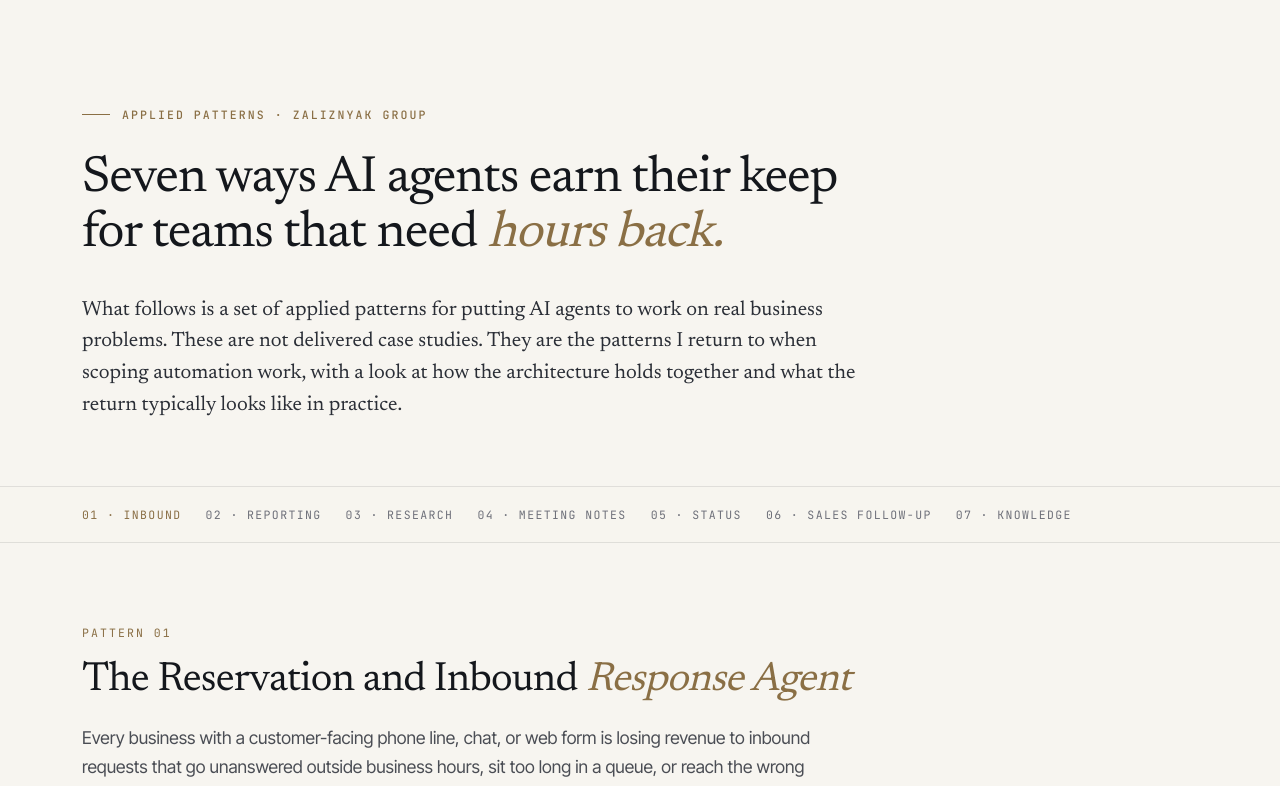
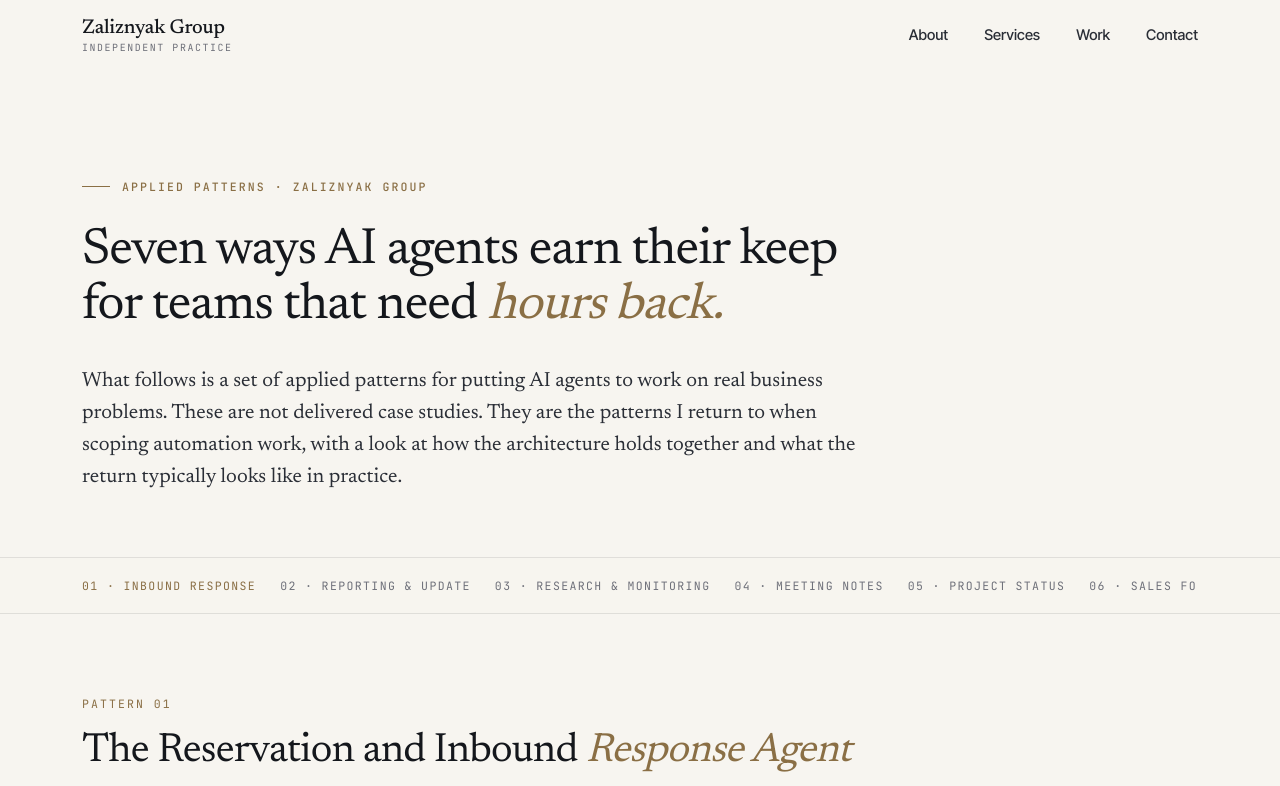
Before and after one commit to sashazaliz/zaliznyak-group, a Next.js app: page /agents in a window 1280 px wide. Shown: the top 786 px of the page. Built offline with nearby package versions, Linux system fonts and the light colour scheme.

Commit message:
Add site nav to /agents page for return-to-home

```diff
--- a/app/agents/page.tsx
+++ b/app/agents/page.tsx
@@ -7,19 +7,35 @@ import { useEffect, useState } from 'react'
    Applied Patterns for AI Agents · Zaliznyak Group
 ═══════════════════════════════════════════ */
 
+/* ═══════════════════════════════════════════
+   STICKY NAV BORDER ON SCROLL
+   Same hook the homepage uses, for consistency.
+═══════════════════════════════════════════ */
+function useNavScroll() {
+  const [scrolled, setScrolled] = useState(false)
+  useEffect(() => {
+    const onScroll = () => setScrolled(window.scrollY > 24)
+    window.addEventListener('scroll', onScroll, { passive: true })
+    onScroll()
+    return () => window.removeEventListener('scroll', onScroll)
+  }, [])
+  return scrolled
+}
+
 const PATTERNS = [
-  { id: 'pattern-01', label: '01 · Inbound' },
-  { id: 'pattern-02', label: '02 · Reporting' },
-  { id: 'pattern-03', label: '03 · Research' },
+  { id: 'pattern-01', label: '01 · Inbound Response' },
+  { id: 'pattern-02', label: '02 · Reporting & Update' },
+  { id: 'pattern-03', label: '03 · Research & Monitoring' },
   { id: 'pattern-04', label: '04 · Meeting Notes' },
-  { id: 'pattern-05', label: '05 · Status' },
+  { id: 'pattern-05', label: '05 · Project Status' },
   { id: 'pattern-06', label: '06 · Sales Follow-Up' },
-  { id: 'pattern-07', label: '07 · Knowledge' },
+  { id: 'pattern-07', label: '07 · Onboarding & Knowledge' },
 ]
 
 export default function AgentsPage() {
   const [activePattern, setActivePattern] = useState('pattern-01')
   const [showBackToTop, setShowBackToTop] = useState(false)
+  const scrolled = useNavScroll()
 
   useEffect(() => {
     const observer = new IntersectionObserver(
@@ -58,6 +74,24 @@ export default function AgentsPage() {
 
   return (
     <>
+      {/* ═══ SITE NAV ═══ */}
+      <nav className={`nav ${scrolled ? 'scrolled' : ''}`}>
+        <div className="max-w nav-inner">
+          <a href="/" className="nav-mark">
+            <span className="nav-mark-text">
+              Zaliznyak Group
+              <small>Independent Practice</small>
+            </span>
+          </a>
+          <div className="nav-links">
+            <a href="/#about" className="nav-link">About</a>
+            <a href="/#services" className="nav-link">Services</a>
+            <a href="/#work" className="nav-link">Work</a>
+            <a href="/#contact" className="nav-link">Contact</a>
+          </div>
+        </div>
+      </nav>
+
       {/* ═══ PAGE HERO ═══ */}
       <section className="agents-hero">
         <div className="max-w">
```
